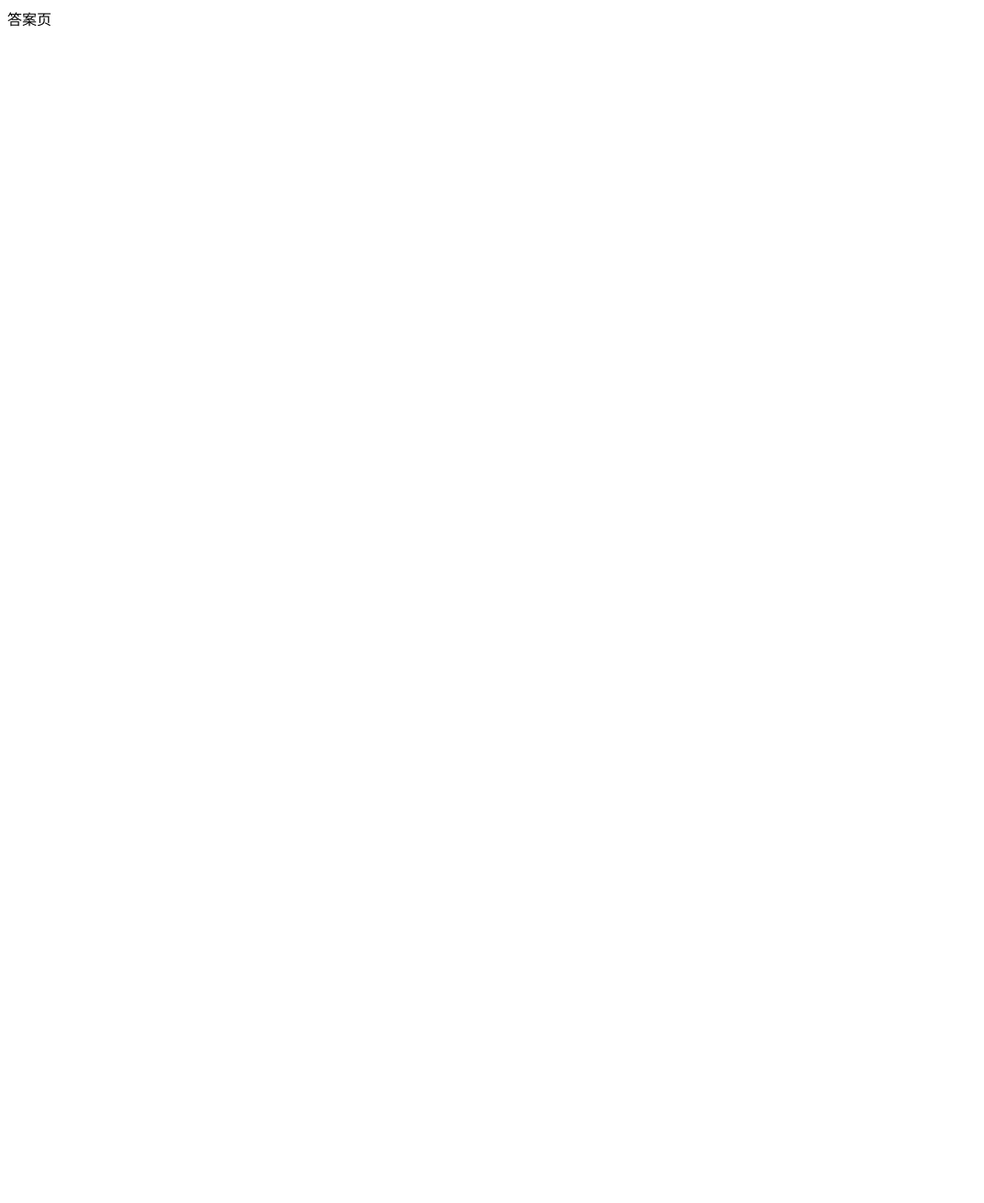
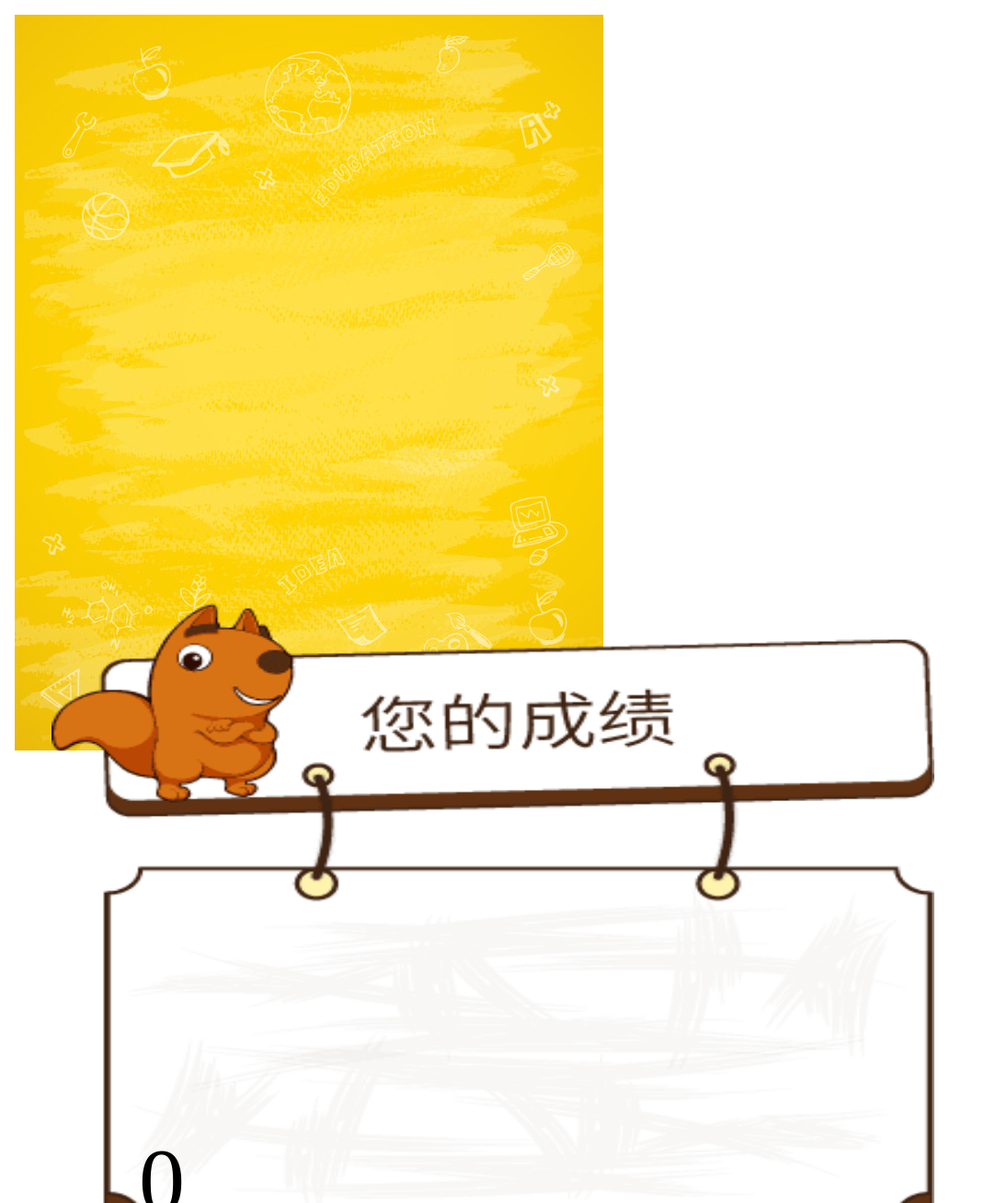
Before and after one commit to kyy108516/vue_EasyTest, a Vue app: page /#/score in a window 1280 px wide. Shown: the top 1308 px of the page at 92% size, without its empty margins (0-1070 px from the left). Before the commit the page ends 800 px from the top, so only its background shows below. Built offline with nearby package versions, Linux system fonts and the light colour scheme.

Commit message:
结果页显示最终分数

```diff
--- a/src/components/score.vue
+++ b/src/components/score.vue
@@ -1,13 +1,63 @@
 <template>
-    <div>答案页</div>
+    <body>
+    <el-row>
+      <el-col :span="18" :offset="3" class="score">
+        <div class="ziti">{{score}}</div>
+      </el-col>
+    </el-row>
+    </body>
 </template>
 
 <script>
+  import {mapState} from 'vuex'
     export default {
-        name: "score"
+        name: "score",
+      data(){
+          return{
+            score:0,
+            rightAnswer: [2, 7, 12, 13, 18], //正确答案
+            scoreTipsArr:['你说，是不是把知识都还给小学老师了？','还不错，但还需要继续加油哦！','不要嘚瑟还有进步的空间！','智商离爆表只差一步了！','你也太聪明啦，葡萄之家欢迎你！'],
+          }
+      },
+      computed: mapState([
+        'answerid'
+      ]),
+      created(){
+        this.computeScore();
+      },
+      methods:{
+          computeScore(){
+            this.answerid.forEach((item,index)=>{
+              if (item == this.rightAnswer[index]){
+                this.score += 20;
+              }
+            })
+          }
+      }
     }
 </script>
 
 <style scoped>
+body{
+  background-image: url("../assets/4-1.jpg");
+  background-repeat: no-repeat;
+  position: absolute;
+  width: 100%;
+  height: 100%;
 
+}
+  .score{
+    background-image: url("../assets/4-2.png");
+    background-repeat: no-repeat;
+    position: absolute;
+    padding-top: 50%;
+    background-size: 100% 100%;
+    margin-left: 40px;
+    margin-top: 50%;
+  }
+  .ziti{
+    font-size: 100px;
+    margin-top: -70px;
+    margin-left: 95px;
+  }
 </style>
```
